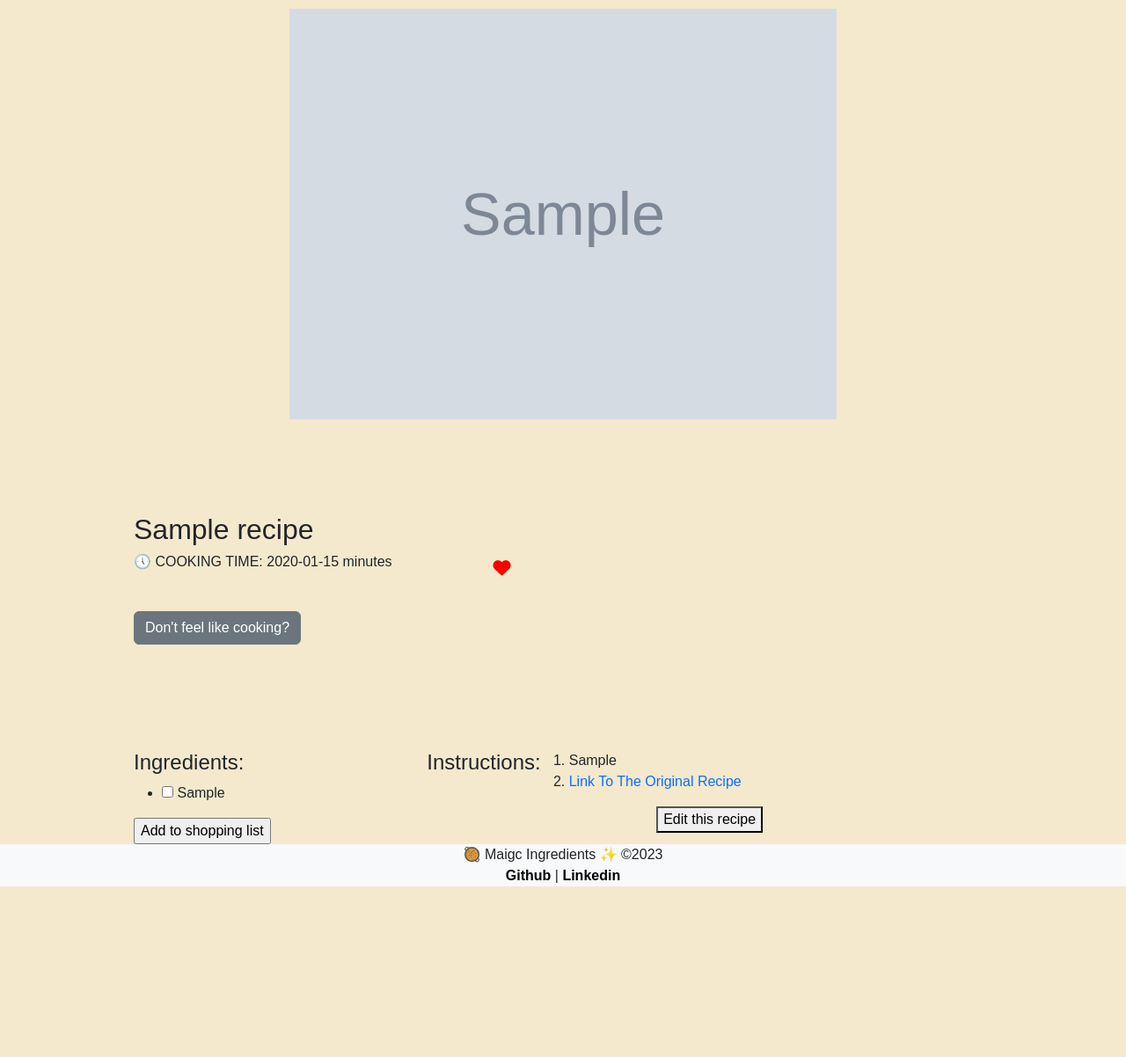
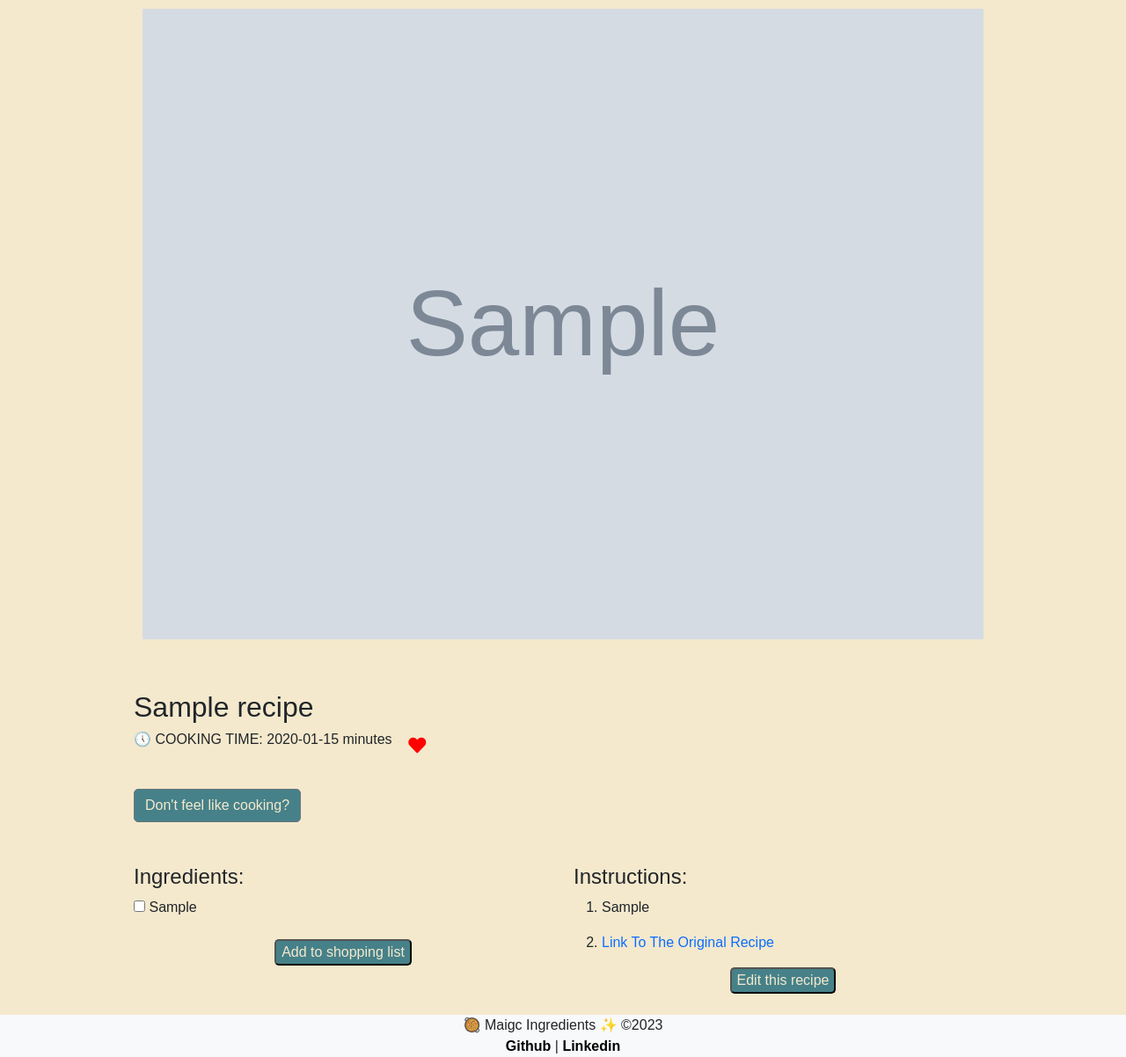
Before and after one commit to niwei822/MagicIngredients, a Flask app: page /recipe_fav?id=1 in a window 1280 px wide. Shown: the part 72-1274 px from the top of the page at 88% size. Before the commit the page ends 1080 px from the top, so only its background shows below. Run offline with Flask 2, Linux system fonts and the light colour scheme; the visitor is signed in with stand-in values (Sample User, id 1); tables that the repository leaves empty hold one stand-in row (values such as "Sample post"); grey boxes marked "Sample" are stand-in pictures; some libraries are stand-ins or nearby versions.

Commit message:
add more styling

```diff
--- a/server.py
+++ b/server.py
@@ -132,7 +132,10 @@ def show_recipe_detail():
 
     cook_time = response['readyInMinutes']
     recipe_title = response['title']
-    recipe_image = response['image']
+    if response.get('image'):
+        recipe_image = response['image']
+    else:
+        recipe_image = None
     source_name = response['sourceName']
     source_url = response['sourceUrl']
     ingredient_list = response['extendedIngredients']
@@ -151,7 +154,7 @@ def show_recipe_detail():
         steps = []
         for step in instructions:
             steps.append(step['step'])
-        recipe_steps = ",".join(steps)
+        recipe_steps = "**".join(steps)
 
     if not crud.get_recipe_by_api_id(recipe_id):
         new_recipe = crud.create_recipe(recipe_id, recipe_title, recipe_ingredient, recipe_image, recipe_steps, cook_time, source_url)
@@ -171,7 +174,8 @@ def show_fav_recipe_detail():
     cook_time = local_recipe.total_cook_time
     recipe_title = local_recipe.recipe_name
     ingredients = local_recipe.ingredients.split(",")
-    steps = local_recipe.steps.split(",")
+    steps = local_recipe.steps.split("**")
+    print(steps)
     recipe_image = local_recipe.image
     return render_template('recipe_detail.html', is_in_favorite=is_in_favorite, user_id=session['user_id'], recipe=local_recipe, cook_time=cook_time, source_url=source_url, recipe_title=recipe_title, recipe_image=recipe_image, ingredients=ingredients, steps=steps, local_recipe_id=local_recipe.recipe_id)
 
@@ -187,7 +191,7 @@ def is_favorite(recipe_id):
 def edit_recipe(recipe_id):
     """edit steps and ingredients on user's fav recipe"""
 
-    updated_instructions = request.form.get("edit_steps").replace("\r\n", ",")
+    updated_instructions = request.form.get("edit_steps").replace("\r\n", "**")
     updated_ingredients = request.form.get("edit_ingredients").replace("\r\n", ",")
     crud.update_fav_recipe(recipe_id, updated_instructions, updated_ingredients)
     flash("updated!")
--- a/static/css/restaurant.css
+++ b/static/css/restaurant.css
@@ -96,3 +96,13 @@ img {
 .restaurant-content {
     font-size: small;
 }
+
+.detail-btn {
+    color: #F4E9CD;
+    background-color: #468189;
+    border-radius: 5px;
+}
+
+#fav {
+    margin-left: 45%;
+}
--- a/static/css/style.css
+++ b/static/css/style.css
@@ -9,12 +9,42 @@
     min-height: 100vh;
 }
 
+.image_wrapper {
+    position: relative;
+  }
+
+  img {
+    display: block;
+    object-fit: cover;
+    width: 100%;
+    height: auto;
+  }
+
+  .overlay {
+    position: relative;
+  }
+
+  .overlay_0 {
+    left: 10;
+    top: 50;
+    padding: -10rem;
+    margin: -10px;
+
+  }
+
 .wrapper .row {
     width: 900px;
     height: 550px;
     border-radius: 10px;
     background: #fff;
     box-shadow: 5px 5px 10px 1px rgba(0, 0, 0, 0.2);
+}
+
+.rounded-12 {
+    border-top-left-radius: 12px;
+    border-top-right-radius: 12px;
+    border-bottom-right-radius: 12px;
+    border-bottom-left-radius: 12px;
 }
 
 .side-image {
@@ -455,7 +485,7 @@ a {
 .cards-wrapper {
     display: flex;
     justify-content: center;
-    margin-top: 220px;
+    margin-top: 10px;
 
   }
   .card img {
--- a/static/js/update_recipe.js
+++ b/static/js/update_recipe.js
@@ -9,8 +9,8 @@ function updateRecipe(recipe_id) {
     <div id="update_content" class="container" text-center>
     <form id="edit_fav_recipe" data-recipe-id= "${recipe_id}" action="/edit_fav_recipe/${recipe_id}" method="POST">
     <div class="row">
+    <div class="col-6"><textarea id="new_ingredients" name="edit_ingredients" class="input_area" type="text" style="width:80%; height: 400px; margin-left: 40px">${ingredients}</textarea></div>
     <div class="col-6"><textarea id="new_steps" name="edit_steps" class="input_area" type="text" style="width:80%; height: 400px; margin-left: 40px">${instructions}</textarea></div>
-    <div class="col-6"><textarea id="new_ingredients" name="edit_ingredients" class="input_area" type="text" style="width:80%; height: 400px; margin-left: 40px">${ingredients}</textarea></div>
     <p style="margin-left: 40px; margin-top: 20px"><button class="text-center" id="save_update">Save</button></p>
     </div>
     </form>
--- a/templates/recipe_detail.html
+++ b/templates/recipe_detail.html
@@ -4,16 +4,19 @@
 {% block head %}
 <!--CSS style-->
 <link rel="stylesheet" href="/static/css/restaurant.css" />
+<link href="https://use.fontawesome.com/releases/v5.7.1/css/all.css" rel="stylesheet"/>
 {% endblock %}
 
 {% block body %}
 
 <div class="container text-center">
     <div class="row">
-        <div class="col-md-8 offset-md-2 bg-transparent">
-            <div class="recipe_image" >
+            <div class="recipe_image rounded-12" >
+                {% if recipe_image %}
                     <img class="mx-auto d-bloc w-100" src="{{ recipe_image }}" alt=" ">
-            </div>
+                {% else %}
+                    <img class="mx-auto d-bloc w-100" src="/static/css/noimage.jpeg" alt=" ">
+                {% endif %}
             </div>
         </div>
     </div>
@@ -22,24 +25,25 @@
     <div class="container bg-transparent">
         <div class="row mt-0 mt-md-5">
             <div class="col-12 col-md-8">
-                <div class="receipe-headline my-5">
+                <div class="receipe-headline">
                     <h2>{{ recipe_title }}</h2>
                     <div class="cook_time">
                         <h6>🕔 COOKING TIME: {{ cook_time }} minutes</h6>
                         <!--<form action="/add_to_favorite/{{ local_recipe_id }}">-->
+                    </div>
+                    <div class="ms-auto">
                     {% if is_in_favorite %}
                         <Button id="fav"><i class="fas fa-heart" id="heart" data-item-id="{{ local_recipe_id }}"
                                 style="color: red;""></i></Button>
+
                             {% else %}
                                 <Button id="fav"><i class="fas fa-heart" id="heart"
                                     data-item-id="{{ local_recipe_id }}" style="color: grey;"></i></Button>
                         {% endif %}
-
                     </div>
-
                     <div>
                         <form action="/search_restaurant/{{ local_recipe_id }}">
-                            <button type="button" class="btn btn-secondary" id="restaurant" data-bs-toggle="modal"
+                            <button type="button" class="btn btn-secondary detail-btn" id="restaurant" data-bs-toggle="modal"
                                 data-bs-target="#search_rest">Don't feel like cooking?</button>
                         </form>
                     </div>
@@ -59,7 +63,7 @@
                                     <div class="searchbox">
                                         <form action="/search_restaurant/{{ local_recipe_id }}" method="POST"
                                             autocomplete="off">
-                                            <div class="search_rest">
+                                            <div class="search_rest" style="margin-left: 20px;">
                                                 <div class="search_input">
                                                     <input type="text" name="search_rest" id="mysearch"
                                                         placeholder="Search by zip code...">
@@ -80,31 +84,35 @@
         </div>
         <div class="row mt-0 mt-md-5">
             <!-- Ingredients -->
-            <div class="col-12 col-lg-4 mt-4" id="ingredients">
+            <div class="col-12 col-lg-6" id="ingredients">
                 <h4>Ingredients:</h4>
                 <form action="/add_to_shoppinglist" class="custom-control custom-checkbox" id="ingredients-checkbox"
                     method="POST">
-                    <ul class="ingredients-list">
+                    <div class="ingredients-list d-grid gap-3">
                         <!-- Custom Checkbox -->
                         {% for ingredient in ingredients %}
                         {% if ingredient %}
-                        <li>
+                        <div>
                             <input type="checkbox" class="custom-control-input" name="ingredient"
                                 value="{{ ingredient }}">
                             <label class="custom-control-label" for="customCheck8">{{ ingredient }}</label>
-                        </li>
+                        </div>
                         {% endif %}
                         {% endfor %}
-                    </ul>
-                    <input type="submit" id="save-sl" value="Add to shopping list">
+                    </div>
+                    <br>
+                    <div class="text-center">
+                    <input type="submit" id="save-sl" class="detail-btn" value="Add to shopping list">
+                </div>
                 </form>
+                <br>
             </div>
-            <div class="col-12 col-lg-8 mt-4" id="instructions">
+            <div class="col-6 col-lg-6" id="instructions">
                 <!-- Instructions -->
+                <h4>Instructions:</h4>
                 <div class="single-preparation-step d-flex">
-                    <h4>Instructions:</h4>
                     <p class="recipe_steps">
-                    <ol class="steps">
+                    <ol class="steps d-grid gap-3">
                         {% if steps | length == 1 %}
                             <li> {{steps[0]}} </li>
                             <li><a class="source_url" href="{{source_url}}">Link To The Original Recipe</Source></a> </li>
@@ -121,7 +129,7 @@
                     </p>
                 </div>
                 {% if is_in_favorite %}
-                <div class="col-md-12 text-center"><button id="edit_recipe" onclick="updateRecipe('{{ local_recipe_id }}')" >Edit this recipe</button></div>
+                <div class="col-md-12 text-center"><button id="edit_recipe" class="detail-btn" onclick="updateRecipe('{{ local_recipe_id }}')" >Edit this recipe</button></div><br>
                 {% endif %}
             </div>
         </div>
--- a/templates/recipe_results.html
+++ b/templates/recipe_results.html
@@ -18,7 +18,11 @@
                     <div class="card text-center">
                         <img src="{{recipe['image']}}">
                         <div class="recipe-content">
-                            <a href="/recipe?id={{ recipe['id'] }}" style="font-size: 14px;">{{ recipe['title'] }}</a>
+                            {% if recipe['title']|length <= 25 %}
+                                <a href="/recipe?id={{ recipe['id'] }}" style="font-size: 14px;">{{ recipe['title'] }}</a>
+                            {% else %}
+                                <a href="/recipe?id={{ recipe['id'] }}" style="font-size: 14px;">{{ recipe['title'][:25] + "..." }}</a>
+                            {% endif %}
                         </div>
                     </div>
                 </div>
--- a/templates/shoppinglist.html
+++ b/templates/shoppinglist.html
@@ -6,7 +6,7 @@
 <link rel="stylesheet" href="/static/css/shoppinglist.css" />
 {% endblock %}
 {% block body %}
-<div class="container">
+<div class="container" style="background-image: url('/static/css/grocerylist.png'); opacity: .8;">
 <div>
     <img src="/static/css/sl-3-re.png" alt="">
 </div>
--- a/templates/user_home.html
+++ b/templates/user_home.html
@@ -40,7 +40,7 @@
 
                 {% for i in range((recipes | length) // 3) %}
                 <div class="carousel-item text-center bg-cover vh-100 slide">
-                    <div class="cards-wrapper">
+                    <div class="cards-wrapper mt-5">
                     {% for j in range(3) %}
                         {% if j == 0 %}
                             <div class="card w-100">
@@ -58,7 +58,7 @@
                                         {% else %}
                                             <h5 class="card-title"><a href="/recipe?id={{ recipes[i*3+j]['id'] }}" title="{{ recipes[i*3+j]['title'] }}">{{recipes[i*3+j]['title'][:25] + "..." }}</a></h5>
                                         {% endif %}
-                                            <p class="card-text">{{ recipes[i*3+j]['summary'].split('.')[0].replace('<b>', '').replace('</b>', '')}}</p>
+                                            <p class="card-text">{{ recipes[i*3+j]['summary'].replace('<b>', '').replace('</b>', '').split("<a")[0]}}</p>
                                     </div>
                             </div>
                     {% endfor %}
@@ -78,6 +78,7 @@
         </div>
     </div>
 </div>
+<br>
 
 
 <script src="https://cdn.jsdelivr.net/npm/bootstrap@5.2.0-beta1/dist/js/bootstrap.bundle.min.js"
```
Also changed, not shown: templates/favorite_recipe.html (+18 -14 lines), static/css/grocerylist.png (added), 1 other file. Lines whose indentation alone changed are shown as unchanged.
